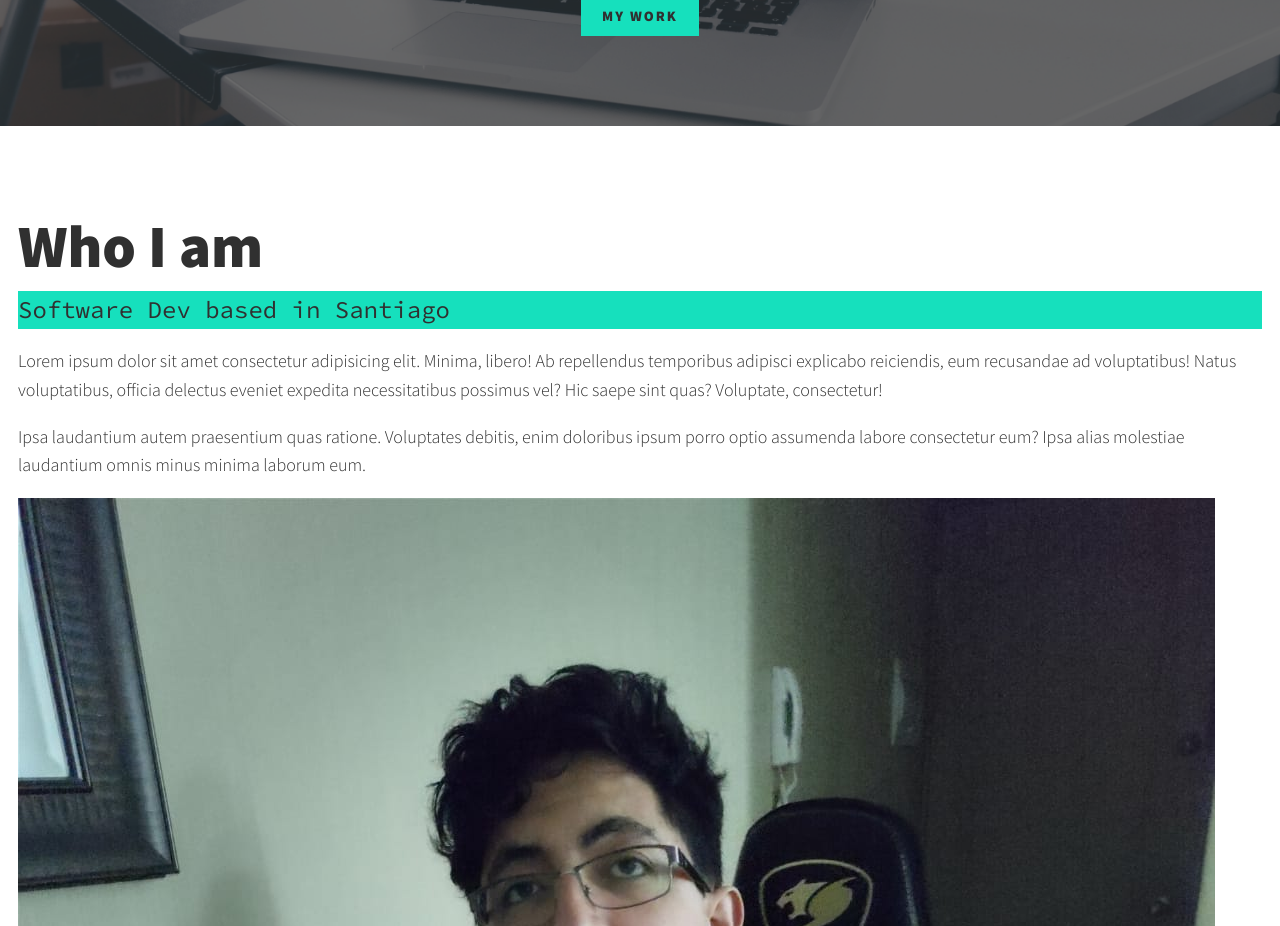
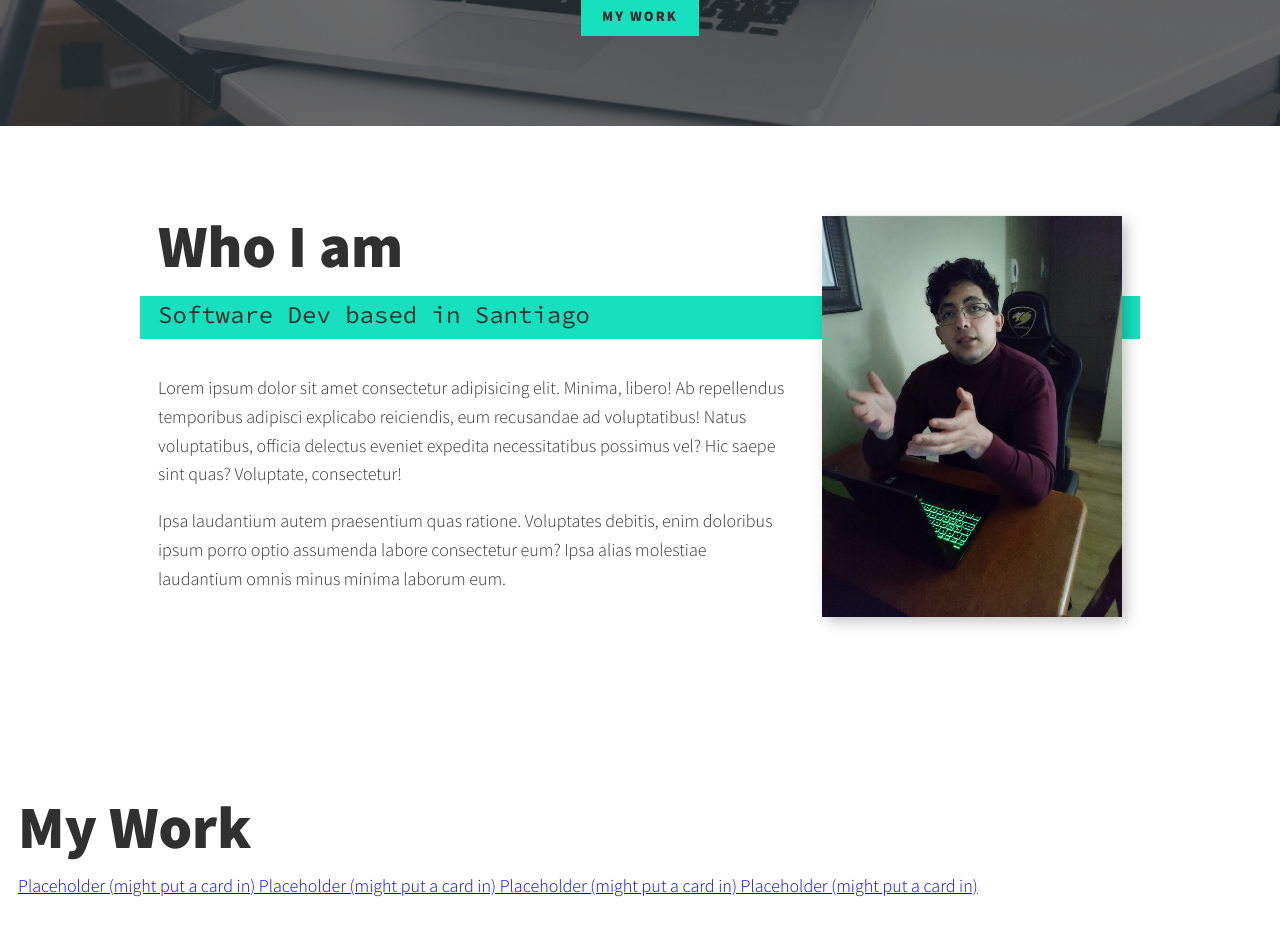
Before and after one commit to TSYF/portfolio_1, a Vue app: page / in a window 1280 px wide. Shown: the part 1160-2086 px from the top of the page. Built offline with nearby package versions, Linux system fonts and the light colour scheme.

Commit message:
About section styling

```diff
--- a/src/assets/main.scss
+++ b/src/assets/main.scss
@@ -68,7 +68,9 @@ strong {
     outline-offset: 2px;
 }
 
+
 /* Buttons */
+
 .btn {
     display: inline-block;
     padding: 0.5em 1.5em;
@@ -87,8 +89,8 @@ strong {
     }
 }
 
+
 /* Typography */
-
 
 %h {
     line-height: 1;
@@ -141,8 +143,11 @@ h3 { @extend %h; font-size: var(--fs-h3); }
     }
 }
 
+
 /* Header */
+
 nav { display: none; }
+
 
 /* Intro Section */
 
@@ -188,6 +193,7 @@ nav { display: none; }
 }
 
 /* Services section */
+
 .services-sect {
     background-color: var(--color-dark);
     background-image: url(@img/services-bg.png);
@@ -215,3 +221,53 @@ nav { display: none; }
         gap: 2em;
     }
 }
+
+
+/* About section */
+
+.about {
+    max-width: 1000px;
+    margin: 0 auto;
+
+    &__img {
+        box-shadow: var(--bs);
+        z-index: 1;
+    }
+}
+
+@media (min-width: 600px) {
+    .about {
+        display: grid;
+        grid-template-columns: 1fr 300px;
+        grid-template-areas:
+            "title img"
+            "subtitle img"
+            "text img";
+        column-gap: 2em;
+        overflow-x: hidden;
+
+        .section {
+            &__title--about {
+                grid-area: title;
+            }
+
+            &__subtitle--about {
+                grid-column: 1 / -1;
+                grid-row: 2;
+
+                position: relative;
+
+                left: -1em;
+                width: calc(100% + 3em);
+                padding-left: 1em;
+                padding-right: calc(300px + 3em);
+            }
+        }
+
+
+        &__img {
+            grid-area: img;
+        }
+
+    }
+}
```
